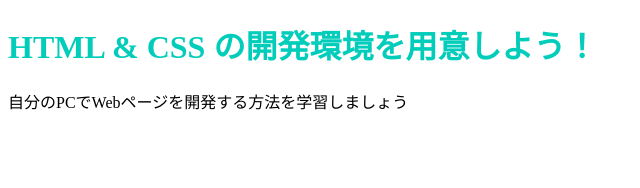
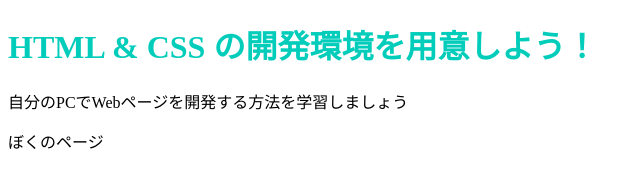
Before and after one commit to terashimatakuya1113/Takuya, a plain HTML site: page index.html in a window 1280 px wide. Shown: the full height of the page, 0-640 px from the left. Drawn offline with Linux system fonts and the light colour scheme.

Commit message:
Update index.html

```diff
--- a/index.html
+++ b/index.html
@@ -8,5 +8,6 @@
   <body>
     <h1 class="title">HTML & CSS の開発環境を用意しよう！</h1>
     <p>自分のPCでWebページを開発する方法を学習しましょう</p>
+    <p>ぼくのページ</p>
   </body>
 </html>
```
